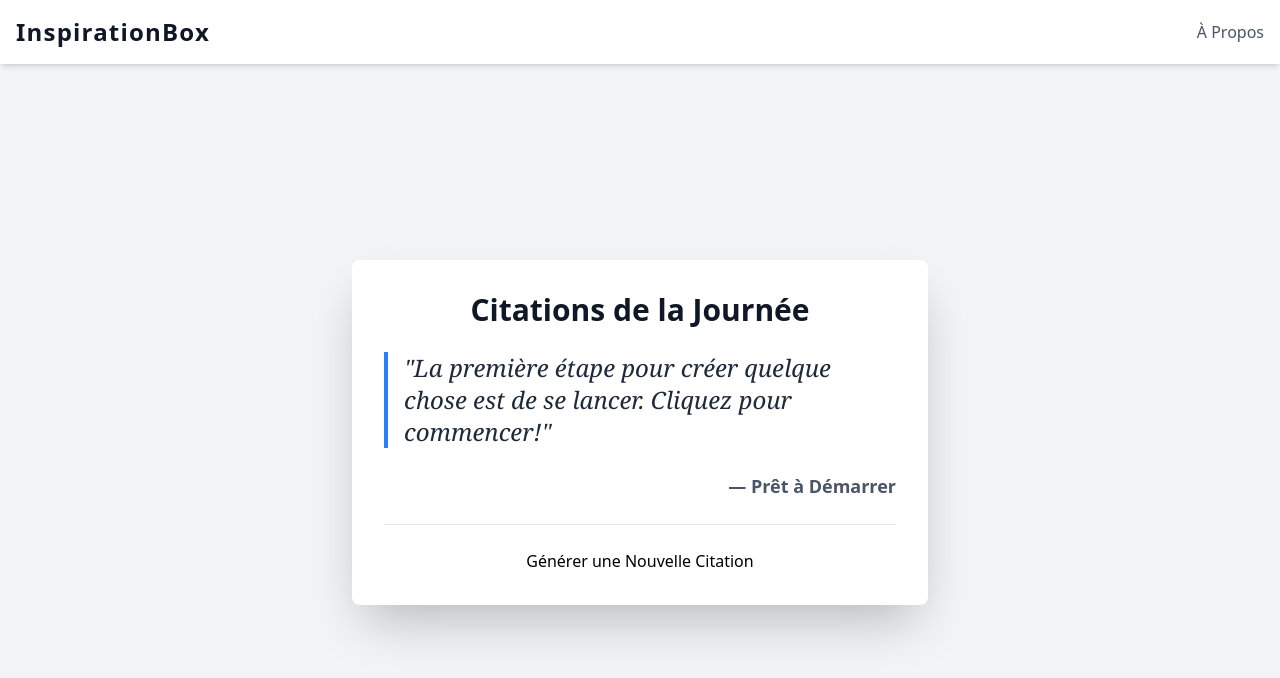
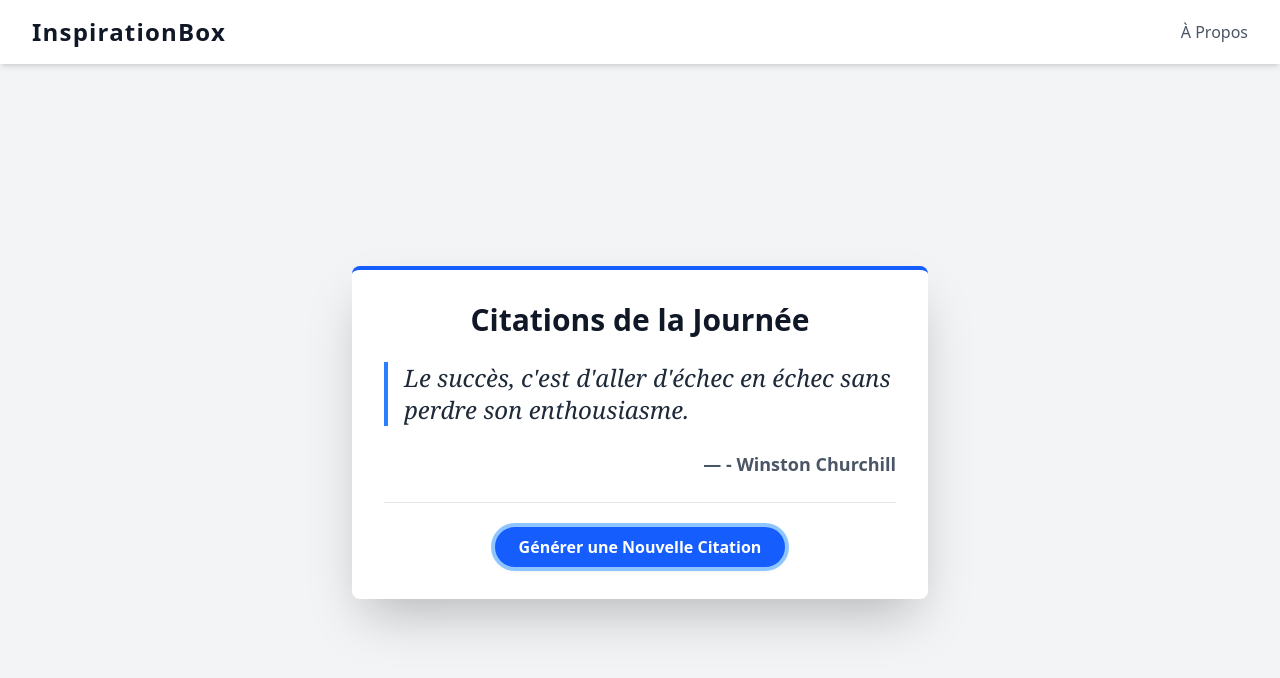
Before and after one commit to ElieReyara/Generateur-de-citations-Javascript, a website: page src/index.html in a window 1280 px wide. Both pictures are taken after a click on the button "Générer une Nouvelle Citation". Drawn offline with nearby package versions, Linux system fonts and the light colour scheme; files that its build step writes are made by us from their sources.

Commit message:
Finalisation fonction generation citation js

```diff
--- a/package.json
+++ b/package.json
@@ -6,8 +6,8 @@
   "scripts": {
     "test": "echo \"Error: no test specified\" && exit 1",
     "copy": "cpx \"src/**/*.{html,js,json,svg}\" dist",
-    "dev": "npx tailwindcss -i ./src/styles.css -o ./dist/output.css --watch",
-    "build": "npx tailwindcss -i ./src/styles.css -o ./dist/output.css --minify"
+    "dev": "npx tailwindcss -i ./src/style.css -o ./dist/output.css --watch",
+    "build": "npm run copy && npx tailwindcss -i ./src/style.css -o ./dist/output.css --minify"
   },
   "repository": {
     "type": "git",
--- a/src/index.html
+++ b/src/index.html
@@ -4,12 +4,13 @@
     <meta charset="UTF-8">
     <meta name="viewport" content="width=device-width, initial-scale=1.0">
     <title>Générateur de Citations</title>
-    <link rel="stylesheet" href="./dist/output.css">
+
+    <link rel="stylesheet" href="/dist/output.css">
 </head>
 <body class="bg-gray-100 min-h-screen flex flex-col">
 
     <header class="bg-white shadow-md p-4 w-full">
-        <div class="max-w-7xl mx-auto flex justify-between items-center">
+        <div class="max-w-7xl mx-auto flex justify-between items-center px-4">
             <a href="#" class="text-2xl font-extrabold text-gray-900 tracking-wider">
                 InspirationBox
             </a>
@@ -24,26 +25,30 @@
 
     <main class="flex-grow flex items-center justify-center p-4">
 
-        <div id="quote-card" class="bg-white p-8 rounded-lg shadow-2xl w-full max-w-xl">
+        <div id="quote-card" class="bg-white p-8 rounded-lg shadow-2xl w-full max-w-xl border-t-4 border-blue-600">
 
             <h1 class="text-3xl font-bold text-gray-900 mb-6 text-center">
                 Citations de la Journée
             </h1>
 
-            <blockquote class="text-2xl font-serif text-gray-800 border-l-4 border-blue-500 pl-4 mb-6 transition-all duration-300">
+            <blockquote class="text-2xl font-serif text-gray-800 mb-6 border-l-4 border-blue-500 pl-4">
                 <p id="quote-text" class="italic">
-                    "La première étape pour créer quelque chose est de se lancer. Cliquez pour commencer!"
+                    "La connaissance parle, mais la sagesse écoute."
                 </p>
             </blockquote>
 
             <footer class="text-right text-lg font-semibold text-gray-600">
-                — <span id="quote-author">Prêt à Démarrer</span>
+                — <span id="quote-author">Jimi Hendrix</span>
             </footer>
 
             <hr class="my-6 border-gray-200">
 
             <div class="text-center">
-                <button id="generate-button" class="card-button-project hover:shadow-lg">
+                <button id="generate-button" class="
+                    bg-blue-600 text-white font-bold py-2 px-6
+                    rounded-full shadow-md transition-all duration-300
+                    hover:bg-blue-700 hover:shadow-lg focus:outline-none focus:ring-4 focus:ring-blue-300
+                ">
                     Générer une Nouvelle Citation
                 </button>
             </div>
--- a/src/script.js
+++ b/src/script.js
@@ -0,0 +1,126 @@
+const quoteText = document.getElementById('quote-text');
+const quoteAuthor = document.getElementById('quote-author');
+const generateButton = document.getElementById('generate-button');
+let pastIndex = 0;
+let randomIndex = 0;
+
+// Tableau des citations
+const quotes = [
+    {
+        text: "La seule façon de faire du bon travail est d’aimer ce que vous faites.",
+        author: "Steve Jobs"
+    },
+    {
+        text: "La vie, ce n’est pas d’attendre que les orages passent, c’est d’apprendre à danser sous la pluie.",
+        author: "Sénèque"
+    },
+    {
+        text: "Le succès, c'est d'aller d'échec en échec sans perdre son enthousiasme.",
+        author: "Winston Churchill"
+    },
+    {
+        text: "L'échec n'est qu'une occasion de recommencer plus intelligemment.",
+        author: "Henry Ford"
+    },
+    {
+        text: "Le voyage de mille lieues commence toujours par un premier pas.",
+        author: "Lao Tseu"
+    },
+    {
+        text: "La vie est ce qui arrive quand on est occupé à faire d'autres plans.",
+        author: "John Lennon"
+    },
+    {
+        text: "Il n’y a qu’une façon d’échouer, c’est d’abandonner avant d’avoir réussi.",
+        author: "Georges Clemenceau"
+    },
+    {
+        text: "Deviens ce que tu es.",
+        author: "Friedrich Nietzsche"
+    },
+    {
+        text: "L'imagination est plus importante que le savoir.",
+        author: "Albert Einstein"
+    },
+    {
+        text: "Si vous n'aimez pas où vous êtes, bougez. Vous n'êtes pas un arbre.",
+        author: "Jim Rohn"
+    },
+    {
+        text: "La meilleure vengeance est un succès massif.",
+        author: "Frank Sinatra"
+    },
+    {
+        text: "La perfection n’est pas atteignable, mais si nous la poursuivons, nous atteindrons l’excellence.",
+        author: "Vince Lombardi"
+    },
+    {
+        text: "Le seul véritable pouvoir, c'est le savoir.",
+        author: "Proverbe"
+    },
+    {
+        text: "Il est important de se concentrer sur l’essentiel pour avancer.",
+        author: "Confucius"
+    },
+    {
+        text: "Le succès n'est pas final, l'échec n'est pas fatal : c'est le courage de continuer qui compte.",
+        author: "Winston Churchill"
+    },
+    {
+        text: "Dans la vie, rien n'est à craindre, tout est à comprendre.",
+        author: "Marie Curie"
+    },
+    {
+        text: "Chaque matin, nous renaissons. Ce que nous faisons aujourd'hui est ce qui importe le plus.",
+        author: "Bouddha"
+    },
+    {
+        text: "Faites que le rêve dévore votre vie afin que la vie ne dévore pas votre rêve.",
+        author: "Antoine de Saint-Exupéry"
+    },
+    {
+        text: "Le changement est la loi de la vie. Ceux qui ne regardent que le passé ou le présent sont certains de manquer l'avenir.",
+        author: "John F. Kennedy"
+    },
+    {
+        text: "La seule limite à notre réalisation de demain sera nos doutes d’aujourd’hui.",
+        author: "Franklin D. Roosevelt"
+    },
+    {
+        text: "Ce n'est pas la force, mais la persévérance qui fait les grandes œuvres.",
+        author: "Samuel Johnson"
+    },
+    {
+        text: "On ne découvre pas de terre nouvelle sans consentir à perdre de vue, d’abord et longtemps, tout rivage.",
+        author: "André Gide"
+    },
+    {
+        text: "Pour critiquer les gens, il faut les connaître, et pour les connaître, il faut les aimer.",
+        author: "Coluche"
+    },
+    {
+        text: "La créativité, c'est l'intelligence qui s'amuse.",
+        author: "Albert Einstein"
+    }
+];
+
+// Fonction pour générer une citation aléatoire
+generateQuote = () => {
+    //Generer un chiffre au hasard entre 0 et 9
+    randomIndex = Math.floor(Math.random() * quotes.length);
+    if(randomIndex === pastIndex){
+        randomIndex++;
+        if (randomIndex >= quotes.length) {
+            randomIndex = 0;
+        }
+    }
+    quoteText.innerText = quotes[randomIndex].text;
+    quoteAuthor.innerText = `- ${quotes[randomIndex].author}`;
+    pastIndex = randomIndex;
+
+}
+
+
+generateButton.addEventListener('click', (e) => {
+    generateQuote();
+});
```
